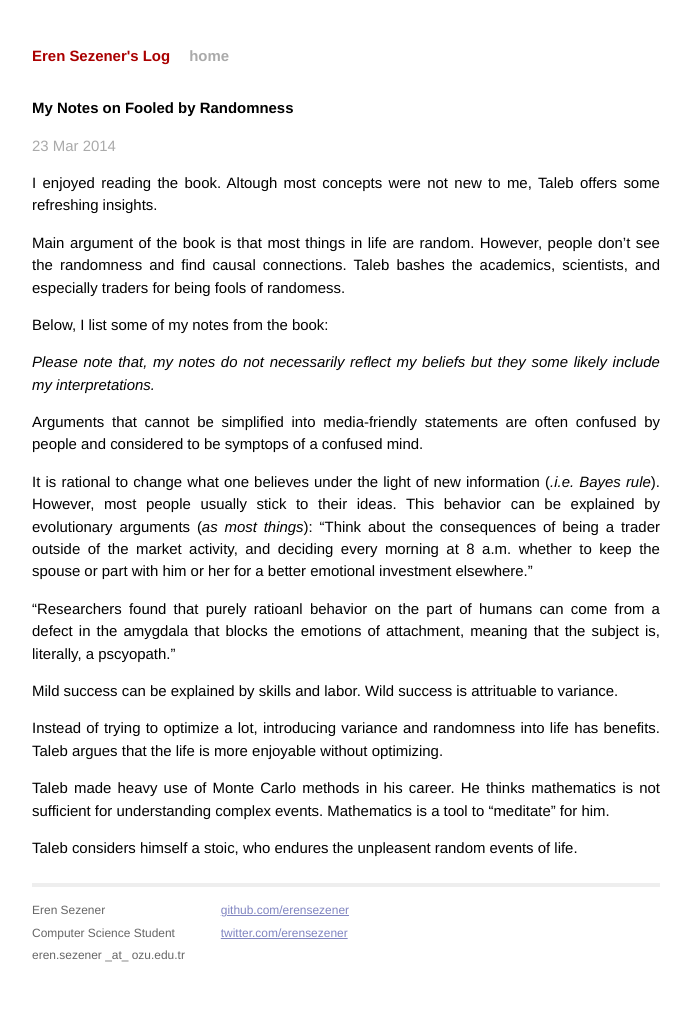
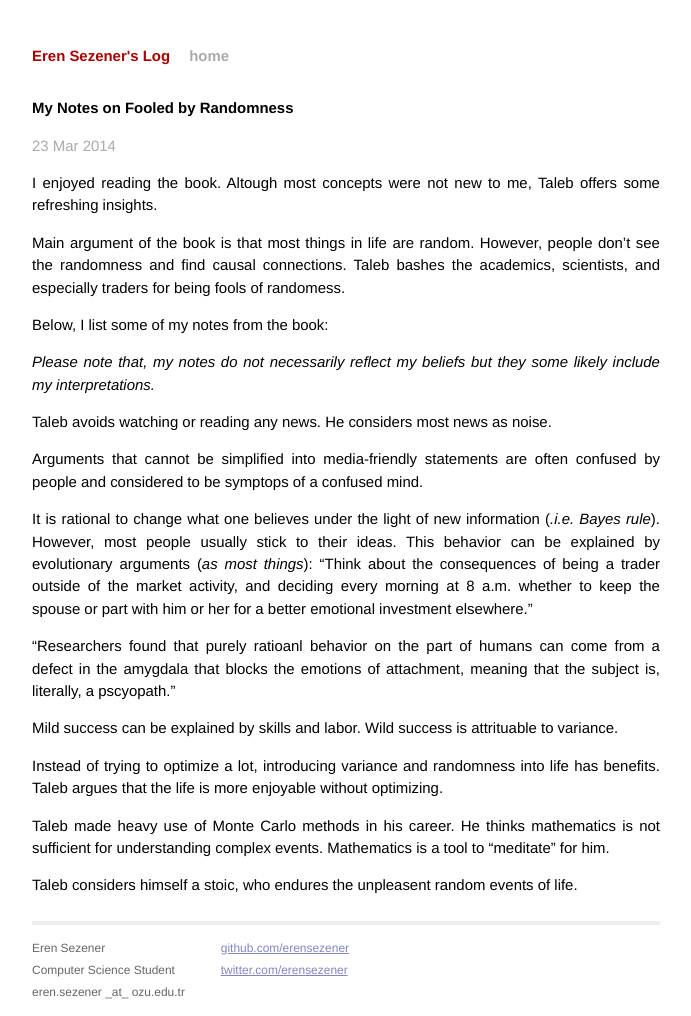
Before and after one commit to erensezener/academic_blog, a Jekyll site: the page built from _posts/2014-03-23-my-notes-on-fooled-by-randomness.markdown, in a window 1280 px wide. Shown: the whole page, without its empty margins (294-985 px from the left). Built offline with Jekyll 4.4.1, drawn with Linux system fonts in a browser that asks for light colours; Markdown is read by kramdown in place of the engine named in the settings; before the commit the page ends 978 px from its top, so only the background shows below that.

Commit message:
Edit fooled by randomness article

```diff
--- a/_posts/2014-03-23-my-notes-on-fooled-by-randomness.markdown
+++ b/_posts/2014-03-23-my-notes-on-fooled-by-randomness.markdown
@@ -14,6 +14,8 @@ Below, I list some of my notes from the book:
 
 *Please note that, my notes do not necessarily reflect my beliefs but they some likely include my interpretations.*
 
+Taleb avoids watching or reading any news. He considers most news as noise.
+
 Arguments that cannot be simplified into media-friendly statements are often confused by people and considered to be symptops of a confused mind.
 
 It is rational to change what one believes under the light of new information (*.i.e. Bayes rule*). However, most people usually stick to their ideas. This behavior can be explained by evolutionary arguments (*as most things*): "Think about the consequences of being a trader outside of the market activity, and deciding every morning at 8 a.m. whether to keep the spouse or part with him or her for a better emotional investment elsewhere."
```
Also changed, not shown: 1 other file.
